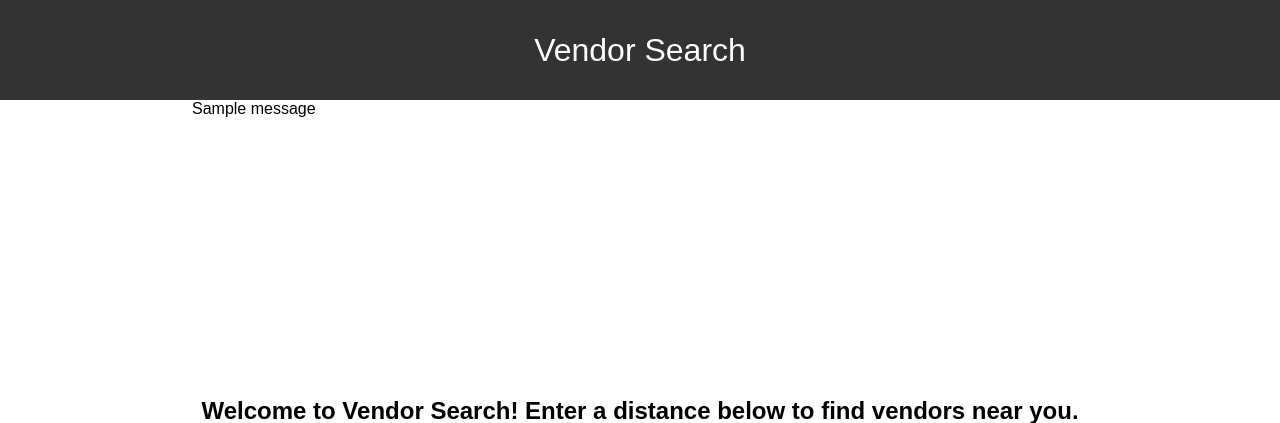
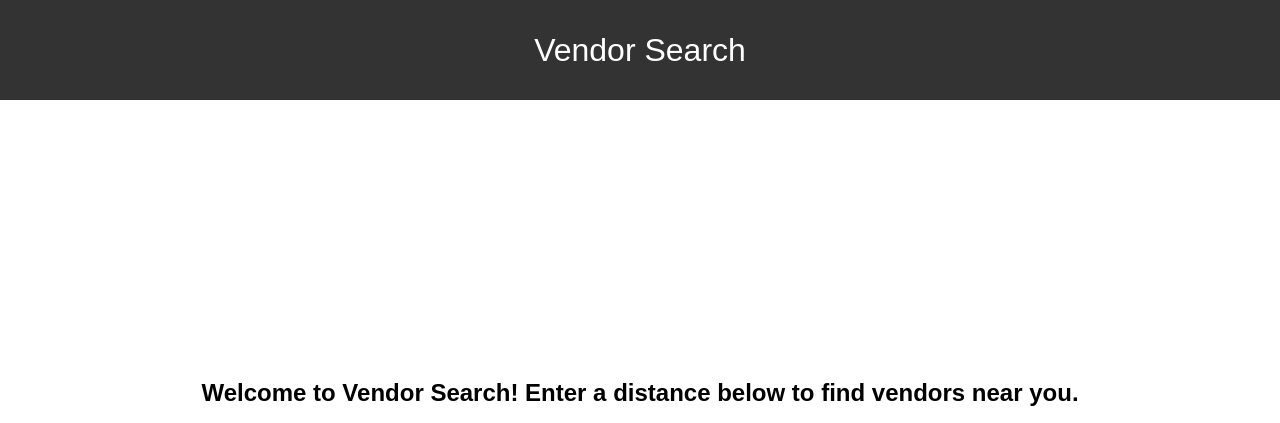
Before and after one commit to Brady-Malott/Local-Vendor-Search, a Flask app: page /search in a window 1280 px wide. Shown: the top 423 px of the page. Run offline with Flask 2, Linux system fonts and the light colour scheme; one stand-in notice (Sample message) is shown.

Commit message:
Removed flash messages in base.html

```diff
--- a/flaskr/templates/base.html
+++ b/flaskr/templates/base.html
@@ -3,7 +3,5 @@
 <link rel="stylesheet" href="{{ url_for('static', filename='style.css') }}" />
 <nav class="navbar"><p>Vendor Search</p></nav>
 <section class="content container-70">
-  {% with messages = get_flashed_messages() %} {% for message in messages %}
-  <p>{{ message }}</p>
-  {% endfor %} {% endwith %} {% block content %}{% endblock %}
+  {% block content %}{% endblock %}
 </section>
--- a/flaskr/templates/search/search.html
+++ b/flaskr/templates/search/search.html
@@ -21,6 +21,7 @@
       <p>{{vendor.name}}</p>
       <p>{{vendor.age}}</p>
     </li>
-    {% endfor %} {% endblock %}
+    {% endfor %}
   </ul>
 </div>
+{% endblock %}
```
